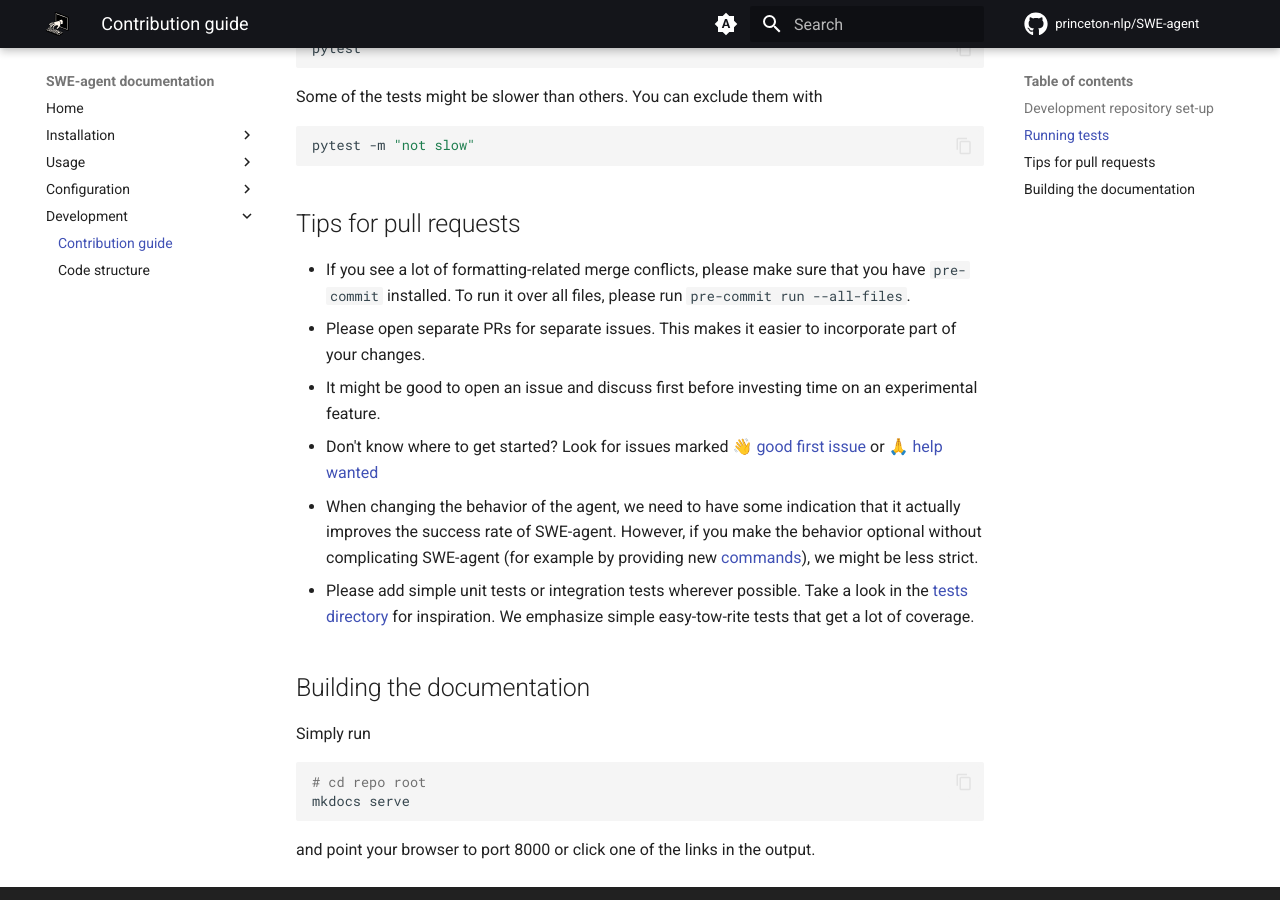
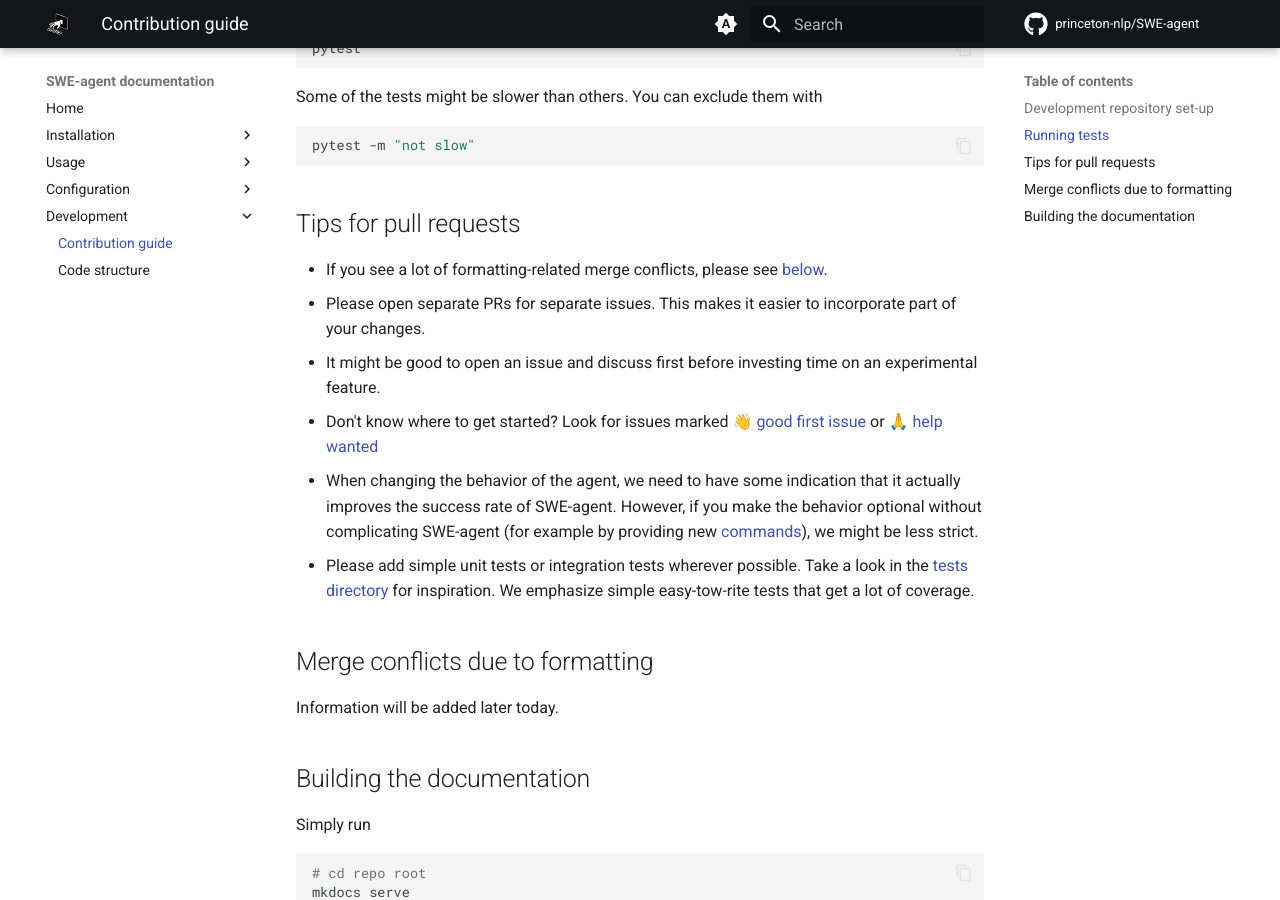
Before and after one commit to princeton-nlp/SWE-agent, an MkDocs documentation site: the page built from docs/dev/contribute.md, in a window 1280 px wide and 900 px high, scrolled down 1254 px. Built offline with MkDocs 1.6.1 and Material for MkDocs 9.7.7, drawn with Linux system fonts in a browser that asks for light colours; comment, search, counter and statistics services are not loaded.

```diff
--- a/docs/dev/contribute.md
+++ b/docs/dev/contribute.md
@@ -57,8 +57,7 @@
 
 ## Tips for pull requests
 
-* If you see a lot of formatting-related merge conflicts, please make sure that you have `pre-commit` installed.
-  To run it over all files, please run `pre-commit run --all-files`.
+* If you see a lot of formatting-related merge conflicts, please see [below](#formatting-merge-conflicts).
 * Please open separate PRs for separate issues. This makes it easier to incorporate part of your changes.
 * It might be good to open an issue and discuss first before investing time on an experimental feature.
 * Don't know where to get started? Look for issues marked [👋 good first issue][gfi] or [🙏 help wanted][help_wanted]
@@ -71,6 +70,10 @@
 [gfi]: https://github.com/princeton-nlp/SWE-agent/issues?q=is%3Aissue+is%3Aopen+sort%3Aupdated-desc+label%3A%22%F0%9F%91%8B+good+first+issue%22+
 [help_wanted]: https://github.com/princeton-nlp/SWE-agent/issues?q=is%3Aissue+is%3Aopen+sort%3Aupdated-desc+label%3A%22%F0%9F%99%8F+help+wanted%22
 
+## Merge conflicts due to formatting <a name="formatting-merge-conflicts"></a>
+
+Information will be added later today.
+
 ## Building the documentation
 
 Simply run
```
